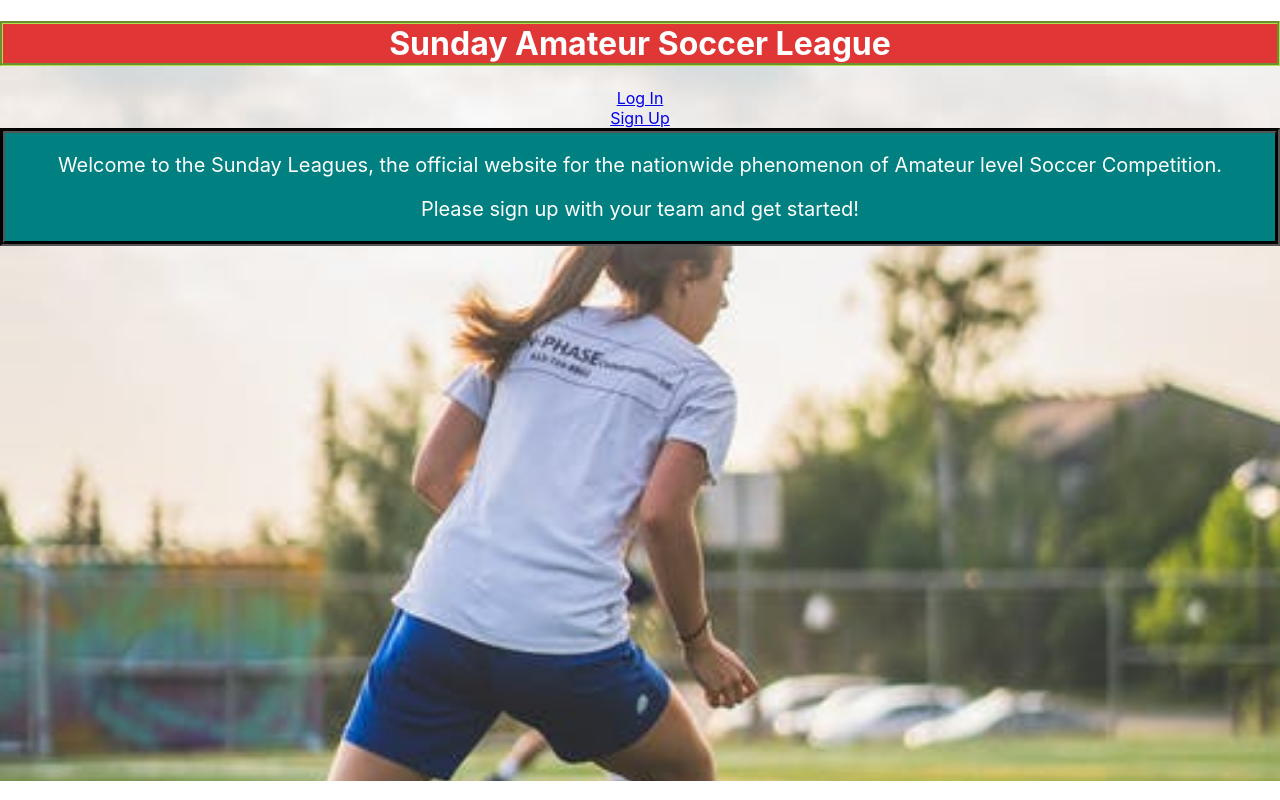
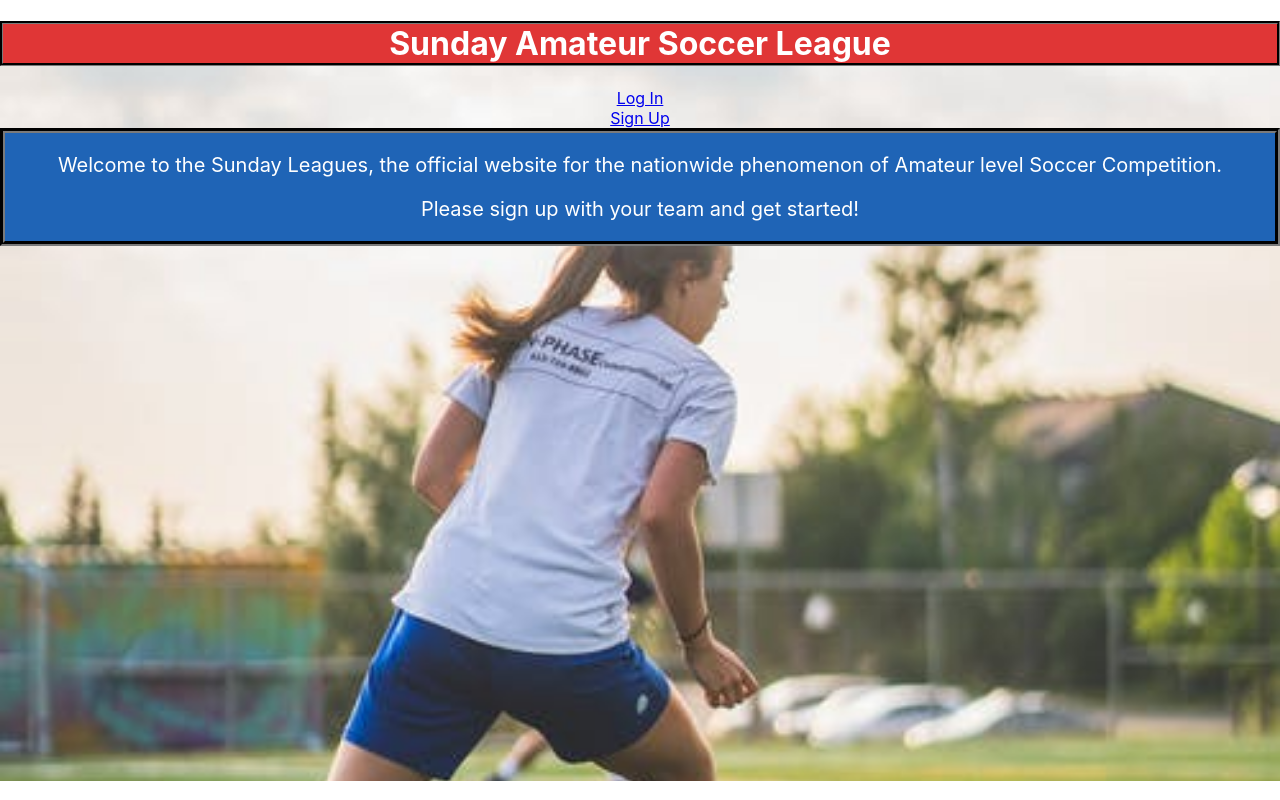
Before and after one commit to baibhavkumarpoudel/project3-frontend, a React (Create React App) app in the folder project3/: page / in a window 1280 px wide. Built offline with nearby package versions, Linux system fonts and the light colour scheme.

Commit message:
Updated CSS and minor code in the components

```diff
--- a/project3/src/App.css
+++ b/project3/src/App.css
@@ -12,13 +12,13 @@
 .home-h1 {
     background-color: rgb(224, 54, 54);
     color:white;
-    border: 3px groove rgb(177, 226, 78);
+    border: 3px groove #262626;
 }
 
 
 .home-intro{
-    background-color: teal;
+    background-color: #1F64B6;
     color: white;
-    border: 5px groove black;
+    border: 5px groove #262626;
     font-size: 20px;
 }
--- a/project3/src/components/Login.js
+++ b/project3/src/components/Login.js
@@ -25,7 +25,7 @@ class Login extends Component {
     handleSubmit = (event) => {
         console.log("I login lol")
         event.preventDefault()
-        axios.post("https://localhost:3001/auth/login", this.state.data)
+        axios.post("http://localhost:3001/auth/login", this.state.data)
         .then(resp => {
             console.log("Team Logged In")
             console.log(resp)
--- a/project3/src/components/Player.js
+++ b/project3/src/components/Player.js
@@ -15,7 +15,7 @@ class Player extends Component {
     }
 
     componentDidMount = () => {
-        axios.get(`https://localhost:3001/player/${this.props.match.params.id}`)
+        axios.get(`http://localhost:3001/player/${this.props.match.params.id}`)
         .then(resp => {
             this.setState({
                 player: resp.data
@@ -33,7 +33,7 @@ class Player extends Component {
     }
     handleSubmit = (event) => {
         event.preventDefault()
-        axios.put(`https://localhost:3001/player/${this.props.match.params.id}`, this.state.player)
+        axios.put(`http://localhost:3001/player/${this.props.match.params.id}`, this.state.player)
         .then(response => {
             console.log("Editing Player")
         })
@@ -41,7 +41,7 @@ class Player extends Component {
 
     handleDelete = (event) => {
         event.preventDefault()
-        axios.delete(`https://localhost:3001/player/${this.props.match.params.id}`)
+        axios.delete(`http://localhost:3001/player/${this.props.match.params.id}`)
         .then((props) => {
             console.log("Deleting Player");
             this.props.history.push(`/profile`)
--- a/project3/src/components/Profile.js
+++ b/project3/src/components/Profile.js
@@ -1,3 +1,4 @@
+import axios from "axios";
 import React, {Component} from "react";
 import {Route, Link} from "react-router-dom";
 import Player from './Player';
@@ -14,8 +15,8 @@ class Profile extends Component {
         return (
             <div>
                 <img src="" />
-                <h2>Team Name</h2>
-                <h3>Division</h3>
+                <h2>Team</h2>
+                <h3>Divisin</h3>
                 {/* Link to Player Page to add players directly to team signed in on */}
                 <Link to="/player">Add a Player</Link><br></br>
                 <p>Welcome to the Sunday Leagues, the official website for the nationwide phenomenon of Amateur level Soccer Competition.</p>
--- a/project3/src/components/Signup.js
+++ b/project3/src/components/Signup.js
@@ -28,7 +28,7 @@ class Signup extends Component {
     handleSubmit = (event) => {
         event.preventDefault()
         console.log("I push a button lol")
-        axios.post("https://localhost:3001/auth/signup", this.state.data)
+        axios.post("http://localhost:3001/auth/signup", this.state.data)
         .then(resp => {
             console.log("Team Created")
             console.log(resp)
```
